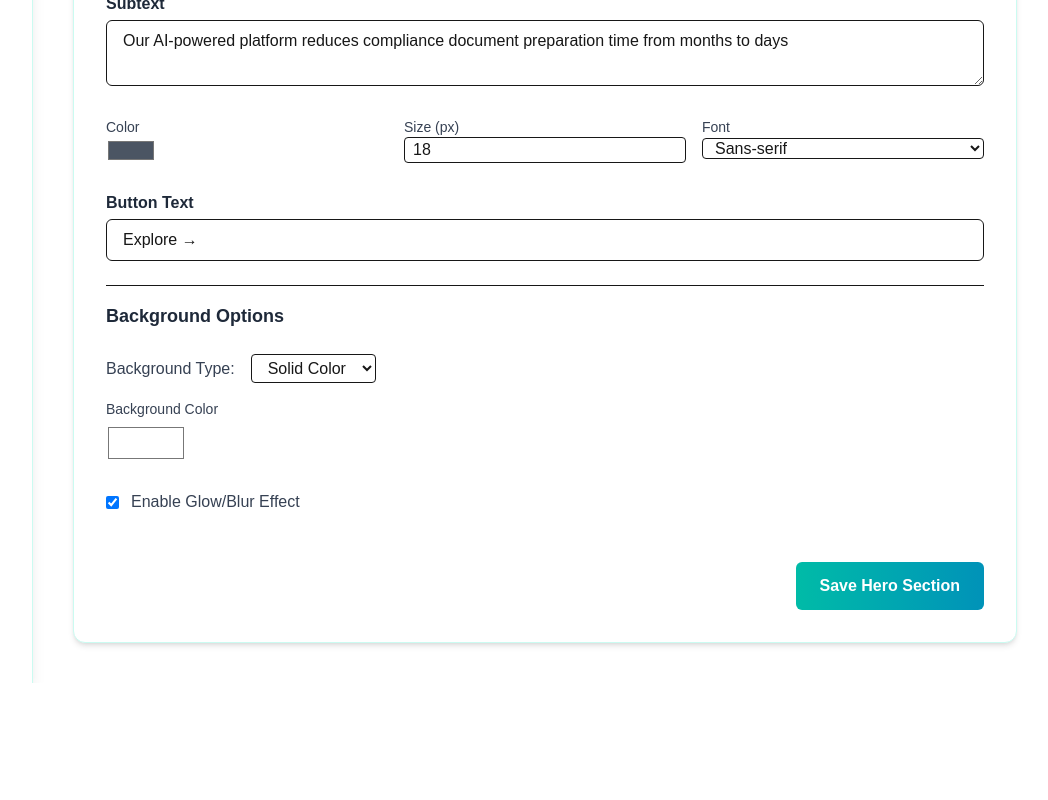
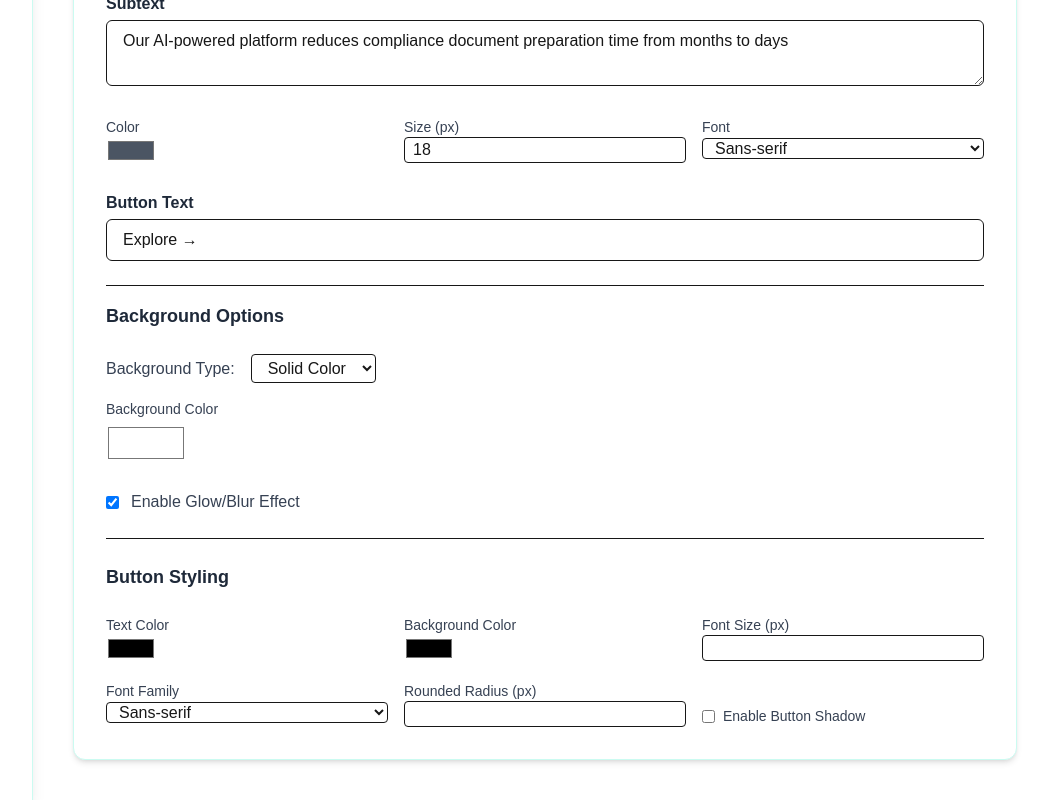
Before and after one commit to Narsimha1729/cmplai-adv, a Next.js app: page /admin/hero in a window 1280 px wide. Shown: the part 420-1220 px from the top of the page, without its empty margins (223-1271 px from the left). Before the commit the page ends 1103 px from the top, so only its background shows below. Built offline with nearby package versions, Linux system fonts and the light colour scheme.

Commit message:
Finished

```diff
--- a/app/admin/hero/page.jsx
+++ b/app/admin/hero/page.jsx
@@ -224,15 +224,73 @@ export default function HeroEditor() {
           <span className="text-gray-700">Enable Glow/Blur Effect</span>
         </div>
 
-        {/* Submit Button */}
-        <div className="pt-6 text-right">
-          <button
-            type="submit"
-            className="bg-gradient-to-r from-teal-500 to-cyan-600 text-white font-semibold px-6 py-3 rounded-md hover:opacity-90"
-          >
-            Save Hero Section
-          </button>
+        {/* Button Styles */}
+        <hr className="my-6" />
+        <h3 className="text-lg font-semibold text-gray-800">Button Styling</h3>
+
+        <div className="grid grid-cols-2 md:grid-cols-3 gap-4">
+        <div>
+            <label className="block text-sm text-gray-700">Text Color</label>
+            <input
+            type="color"
+            value={form.buttonTextColor}
+            onChange={(e) => handleChange('buttonTextColor', e.target.value)}
+            />
         </div>
+
+        <div>
+            <label className="block text-sm text-gray-700">Background Color</label>
+            <input
+            type="color"
+            value={form.buttonBgColor}
+            onChange={(e) => handleChange('buttonBgColor', e.target.value)}
+            />
+        </div>
+
+        <div>
+            <label className="block text-sm text-gray-700">Font Size (px)</label>
+            <input
+            type="number"
+            value={parseInt(form.buttonFontSize)}
+            onChange={(e) => handleChange('buttonFontSize', e.target.value + 'px')}
+            className="w-full border rounded px-2"
+            />
+        </div>
+
+        <div>
+            <label className="block text-sm text-gray-700">Font Family</label>
+            <select
+            value={form.buttonFont}
+            onChange={(e) => handleChange('buttonFont', e.target.value)}
+            className="w-full border rounded px-2"
+            >
+            <option value="sans-serif">Sans-serif</option>
+            <option value="serif">Serif</option>
+            <option value="monospace">Monospace</option>
+            <option value="'Poppins', sans-serif">Poppins</option>
+            </select>
+        </div>
+
+        <div>
+            <label className="block text-sm text-gray-700">Rounded Radius (px)</label>
+            <input
+            type="number"
+            value={parseInt(form.buttonRounded)}
+            onChange={(e) => handleChange('buttonRounded', e.target.value + 'px')}
+            className="w-full border rounded px-2"
+            />
+        </div>
+
+        <div className="flex items-center gap-2 mt-6">
+            <input
+            type="checkbox"
+            checked={form.buttonShadow}
+            onChange={(e) => handleChange('buttonShadow', e.target.checked)}
+            />
+            <label className="text-sm text-gray-700">Enable Button Shadow</label>
+        </div>
+        </div>
+
       </form>
     </div>
   );
```
